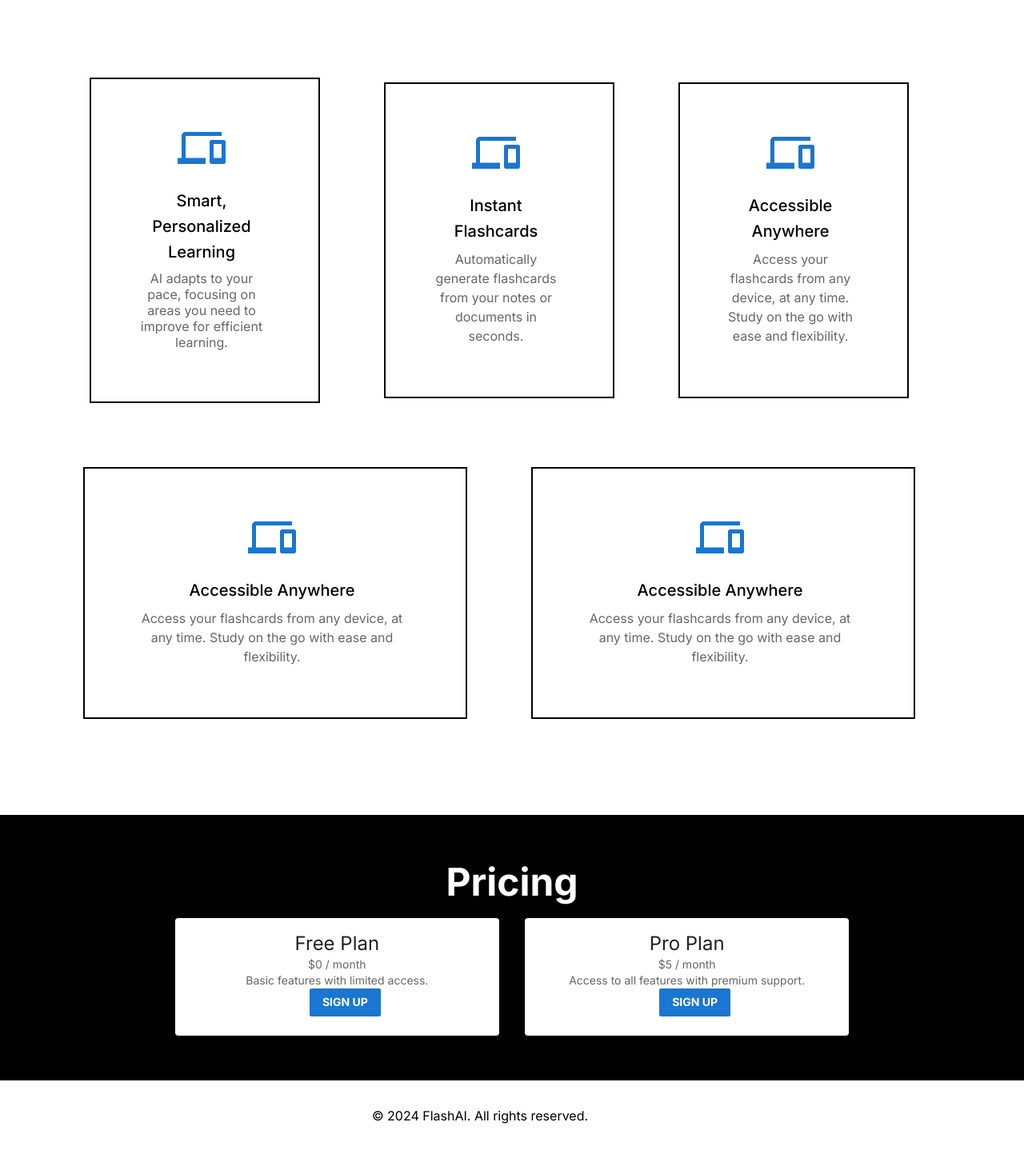
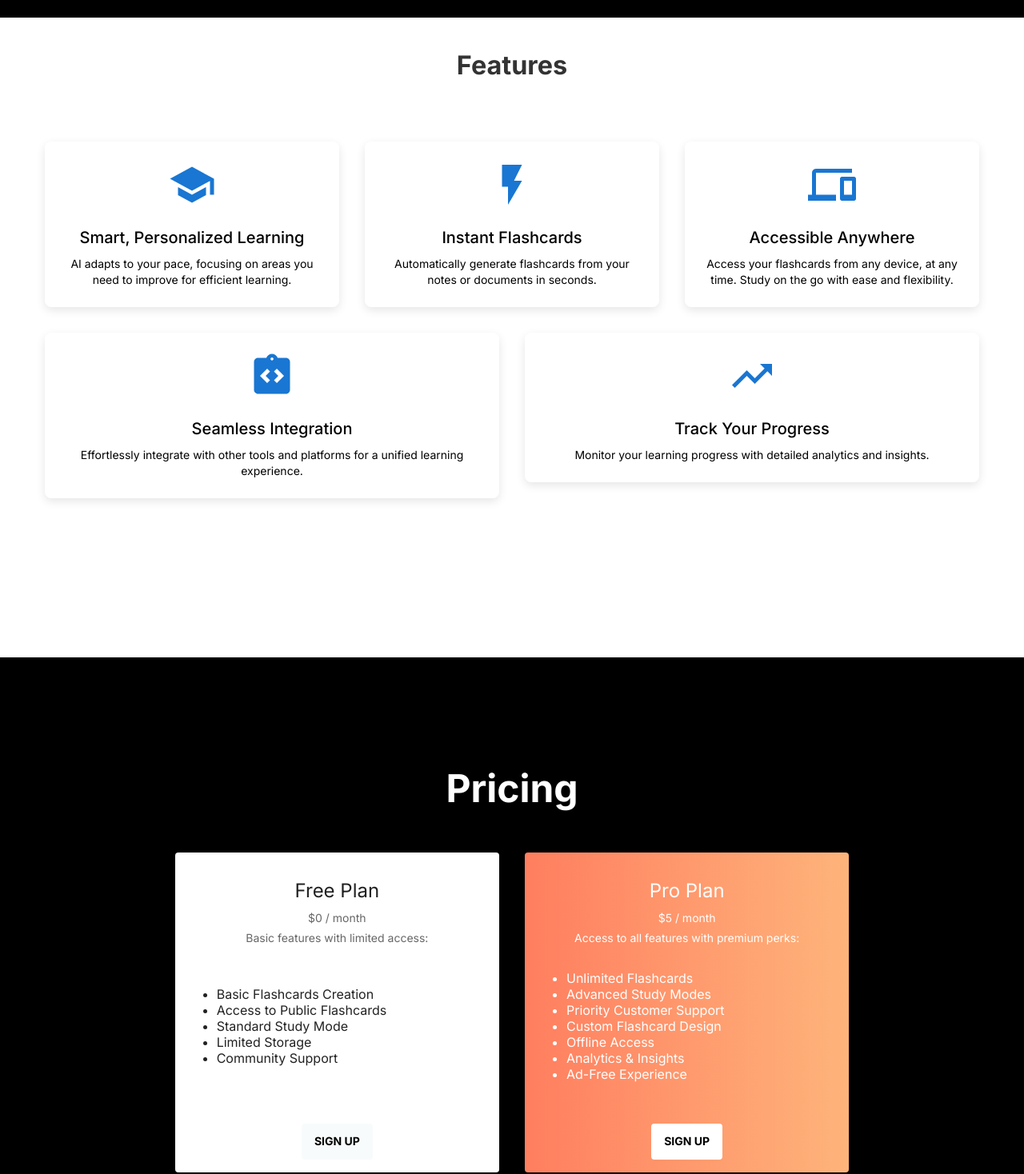
Before and after one commit to manalafzal47/flashcards-ai, a Next.js app: page / in a window 1280 px wide. Shown: the part 778-2246 px from the top of the page at 80% size. Before the commit the page ends 2217 px from the top, so only its background shows below. Built offline with nearby package versions, Linux system fonts and the light colour scheme.

Commit message:
ui change + LOADING SCREEN + expandable sidebar

```diff
--- a/app/components/homepage.js
+++ b/app/components/homepage.js
@@ -1,113 +1,250 @@
-import { Box, Typography, Button, Grid, Card, CardContent, CardActions } from "@mui/material";
-import DevicesIcon from '@mui/icons-material/Devices';
+import {
+  Box,
+  Typography,
+  Button,
+  Grid,
+  Card,
+  CardContent,
+  CardActions,
+} from "@mui/material";
+import DevicesIcon from "@mui/icons-material/Devices";
+import TrendingUpIcon from "@mui/icons-material/TrendingUp";
+import IntegrationInstructionsIcon from "@mui/icons-material/IntegrationInstructions";
+import FlashOnIcon from "@mui/icons-material/FlashOn";
+import SchoolIcon from "@mui/icons-material/School";
+
 import { useRouter } from "next/navigation";
 import { useClerk } from "@clerk/nextjs";
 import React from "react";
-import Navbar from "./nav"
+import Navbar from "./nav";
 
 const Homepage = () => {
-
   const router = useRouter();
 
-    const handleAuthentication = () =>{
-        router.push('/auth');
+  const handleAuthentication = () => {
+    router.push("/auth");
   };
 
   return (
     <>
-      <Navbar/>
+      <Navbar />
       {/* MAIN */}
       <Box
         sx={{
-          backgroundColor: 'black',
-          color: 'white',
-          height: '650px',
-          width: '100wv',
-          display: 'flex',
-          justifyContent: 'center',
-          alignItems: 'center',
-          flexDirection: 'column',
+          backgroundColor: "black",
+          color: "white",
+          height: "100vh",
+          width: "100vw",
+          display: "flex",
+          justifyContent: "center",
+          alignItems: "center",
+          flexDirection: "column",
         }}
       >
         <Typography
           variant="h2"
           sx={{
-            fontWeight: 'bold',
-            textAlign: 'center',
-            marginBottom: '40px',
-            marginTop: '60px'
+            fontWeight: "bold",
+            textAlign: "center",
+            marginBottom: "40px",
+            marginTop: "60px",
           }}
         >
           Be the first to <br /> boost your <br /> memory
         </Typography>
-        <Typography variant="p" width={"550px"} sx={{ textAlign: 'center', marginBottom:"40px"}}>
-          Unlock your full potential with our AI-powered flashcard app.
-          Designed to help you master coding concepts effortlessly,
-          our innovative platform adapts to your learning style,
-          making studying more efficient and effective.
-          Join our waitlist today and be among the first to experience smarter, faster learning.
+        <Typography
+          variant="p"
+          width={"550px"}
+          sx={{ textAlign: "center", marginBottom: "40px" }}
+        >
+          Unlock your full potential with our AI-powered flashcard app. Designed
+          to help you master coding concepts effortlessly, our innovative
+          platform adapts to your learning style, making studying more efficient
+          and effective. Join our waitlist today and be among the first to
+          experience smarter, faster learning.
         </Typography>
-        <Button onClick={handleAuthentication} sx={{borderRadius:"2px", height:"40px"}} variant="contained"> Try it for free</Button>
+        <Button
+          href="/"
+          sx={{
+            borderRadius: "4px",
+            height: "45px",
+            fontWeight: "bold",
+            backgroundColor: "#f8fbfb",
+            color: "black",
+            "&:hover": { backgroundColor: "#e0e0e0" },
+          }}
+          variant="contained"
+        >
+          Try it for free
+        </Button>
       </Box>
 
       {/* Features */}
-      <Box py={1} alignItems={"center"} sx={{padding: 10, display: "flex", flexDirection:"column"}}>
-          <Typography variant="h3" align="center" gutterBottom sx={{ fontWeight: "bold" }}>
+      <Box
+        py={5}
+        sx={{
+          height: "100vh",
+          display: "flex",
+          flexDirection: "column",
+          alignItems: "center",
+          backgroundColor: "#ffffff",
+        }}
+      >
+        <Typography
+          variant="h4"
+          align="center"
+          gutterBottom
+          sx={{ fontWeight: "bold", color: "#333" }}
+        >
           Features
         </Typography>
-          {/* Feature 1 */}
-          <Grid container spacing={4} justifyContent="center" alignItems={"center"} sx={{ mt: 4 }}>
-            <Grid item xs={12} md={3} padding={5} margin={5} border={"solid 2px"}
-              sx={{ '&:hover': {backgroundColor: 'black', boxShadow: '20px 8px 20px rgba(0, 0, 0, 0.1)', transform: 'scale(1.10)', color:'white'}}} >
-              <Box sx={{ textAlign: 'center', p: 3, }}>
-                <DevicesIcon color="primary" sx={{ fontSize: 60, mb: 2 }} />
-                <Typography variant="h6" gutterBottom>Smart, Personalized Learning</Typography>
-                <Typography variant="p" color="textSecondary">
-                  AI adapts to your pace, focusing on areas you need to improve for efficient learning.
+
+        <Grid
+          container
+          spacing={4}
+          justifyContent="center"
+          alignItems="stretch"
+          sx={{ maxWidth: "1200px", mt: 4 }}
+        >
+          <Grid item xs={12} sm={6} md={4}>
+            <Box
+              sx={{
+                padding: 3,
+                borderRadius: 2,
+                backgroundColor: "white",
+                textAlign: "center",
+                boxShadow: "0 4px 12px rgba(0, 0, 0, 0.1)",
+                transition: "transform 0.3s, box-shadow 0.3s",
+                "&:hover": {
+                  transform: "translateY(-8px)",
+                  boxShadow: "0 8px 16px rgba(0, 0, 0, 0.2)",
+                  backgroundColor: "#333",
+                  color: "white",
+                },
+              }}
+            >
+              <SchoolIcon color="primary" sx={{ fontSize: 60, mb: 2 }} />
+              <Typography variant="h6" gutterBottom>
+                Smart, Personalized Learning
+              </Typography>
+              <Typography variant="body2">
+                AI adapts to your pace, focusing on areas you need to improve
+                for efficient learning.
               </Typography>
             </Box>
           </Grid>
-            {/* Feature 2 */}
-            <Grid item xs={12} md={3} padding={5} margin={5} border={"solid 2px"}
-              sx={{ '&:hover': {backgroundColor: 'black', boxShadow: '20px 8px 20px rgba(0, 0, 0, 0.1)', transform: 'scale(1.10)', color:'white'}}} >
-              <Box sx={{ textAlign: 'center', p: 3 }}>
-                <DevicesIcon color="primary" sx={{ fontSize: 60, mb: 2 }} />
-                <Typography variant="h6" gutterBottom>Instant Flashcards</Typography>
-                <Typography color="textSecondary">
-                  Automatically generate flashcards from your notes or documents in seconds.
+
+          <Grid item xs={12} sm={6} md={4}>
+            <Box
+              sx={{
+                padding: 3,
+                borderRadius: 2,
+                backgroundColor: "white",
+                textAlign: "center",
+                boxShadow: "0 4px 12px rgba(0, 0, 0, 0.1)",
+                transition: "transform 0.3s, box-shadow 0.3s",
+                "&:hover": {
+                  transform: "translateY(-8px)",
+                  boxShadow: "0 8px 16px rgba(0, 0, 0, 0.2)",
+                  backgroundColor: "#333",
+                  color: "white",
+                },
+              }}
+            >
+              <FlashOnIcon color="primary" sx={{ fontSize: 60, mb: 2 }} />
+              <Typography variant="h6" gutterBottom>
+                Instant Flashcards
+              </Typography>
+              <Typography variant="body2">
+                Automatically generate flashcards from your notes or documents
+                in seconds.
               </Typography>
             </Box>
           </Grid>
-            {/* Feature 3 */}
-            <Grid item xs={12} md={3} padding={5} margin={5} border={"solid 2px"}
-              sx={{ '&:hover': {backgroundColor: 'black', boxShadow: '20px 8px 20px rgba(0, 0, 0, 0.1)', transform: 'scale(1.10)', color:'white',}}} >
-              <Box sx={{ textAlign: 'center', p: 3 }}>
+
+          <Grid item xs={12} sm={6} md={4}>
+            <Box
+              sx={{
+                padding: 3,
+                borderRadius: 2,
+                backgroundColor: "white",
+                textAlign: "center",
+                boxShadow: "0 4px 12px rgba(0, 0, 0, 0.1)",
+                transition: "transform 0.3s, box-shadow 0.3s",
+                "&:hover": {
+                  transform: "translateY(-8px)",
+                  boxShadow: "0 8px 16px rgba(0, 0, 0, 0.2)",
+                  backgroundColor: "#333",
+                  color: "white",
+                },
+              }}
+            >
               <DevicesIcon color="primary" sx={{ fontSize: 60, mb: 2 }} />
-                <Typography variant="h6" gutterBottom>Accessible Anywhere</Typography>
-                <Typography color="textSecondary">
-                  Access your flashcards from any device, at any time. Study on the go with ease and flexibility.
+              <Typography variant="h6" gutterBottom>
+                Accessible Anywhere
+              </Typography>
+              <Typography variant="body2">
+                Access your flashcards from any device, at any time. Study on
+                the go with ease and flexibility.
               </Typography>
             </Box>
           </Grid>
-            {/* Feature 4 */}
-            <Grid item xs={12} md={5} padding={5} margin={5} border={"solid 2px"}
-              sx={{ '&:hover': {backgroundColor: 'black', boxShadow: '20px 8px 20px rgba(0, 0, 0, 0.1)', transform: 'scale(1.10)', color:'white'}}} >
-              <Box sx={{ textAlign: 'center', p: 3 }}>
-                <DevicesIcon color="primary" sx={{ fontSize: 60, mb: 2 }} />
-                <Typography variant="h6" gutterBottom>Accessible Anywhere</Typography>
-                <Typography color="textSecondary">
-                  Access your flashcards from any device, at any time. Study on the go with ease and flexibility.
+
+          <Grid item xs={12} md={6}>
+            <Box
+              sx={{
+                padding: 3,
+                borderRadius: 2,
+                backgroundColor: "white",
+                textAlign: "center",
+                boxShadow: "0 4px 12px rgba(0, 0, 0, 0.1)",
+                transition: "transform 0.3s, box-shadow 0.3s",
+                "&:hover": {
+                  transform: "translateY(-8px)",
+                  boxShadow: "0 8px 16px rgba(0, 0, 0, 0.2)",
+                  backgroundColor: "#333",
+                  color: "white",
+                },
+              }}
+            >
+              <IntegrationInstructionsIcon
+                color="primary"
+                sx={{ fontSize: 60, mb: 2 }}
+              />
+              <Typography variant="h6" gutterBottom>
+                Seamless Integration
+              </Typography>
+              <Typography variant="body2">
+                Effortlessly integrate with other tools and platforms for a
+                unified learning experience.
               </Typography>
             </Box>
           </Grid>
-            {/* Feature 5 */}
-            <Grid item xs={12} md={5} padding={5} margin={5} border={"solid 2px"}
-              sx={{ '&:hover': {backgroundColor: 'black', boxShadow: '20px 8px 20px rgba(0, 0, 0, 0.1)', transform: 'scale(1.10)', color:'white'}}} >
-              <Box sx={{ textAlign: 'center', p: 3 }}>
-                <DevicesIcon color="primary" sx={{ fontSize: 60, mb: 2 }} />
-                <Typography variant="h6" gutterBottom>Accessible Anywhere</Typography>
-                <Typography color="textSecondary">
-                  Access your flashcards from any device, at any time. Study on the go with ease and flexibility.
+
+          <Grid item xs={12} md={6}>
+            <Box
+              sx={{
+                padding: 3,
+                borderRadius: 2,
+                backgroundColor: "white",
+                textAlign: "center",
+                boxShadow: "0 4px 12px rgba(0, 0, 0, 0.1)",
+                transition: "transform 0.3s, box-shadow 0.3s",
+                "&:hover": {
+                  transform: "translateY(-8px)",
+                  boxShadow: "0 8px 16px rgba(0, 0, 0, 0.2)",
+                  backgroundColor: "#333",
+                  color: "white",
+                },
+              }}
+            >
+              <TrendingUpIcon color="primary" sx={{ fontSize: 60, mb: 2 }} />
+              <Typography variant="h6" gutterBottom>
+                Track Your Progress
+              </Typography>
+              <Typography variant="body2">
+                Monitor your learning progress with detailed analytics and
+                insights.
               </Typography>
             </Box>
           </Grid>
@@ -115,59 +252,148 @@ const Homepage = () => {
       </Box>
 
       {/* Pricing */}
-      <Box sx={{ py: 7, textAlign: "center", backgroundColor:"black", color:"white"}}>
-          <Typography variant="h3" align="center" gutterBottom sx={{ fontWeight: "bold" }}>
+      <Box
+        sx={{
+          height: "100vh",
+          py: 7,
+          alignItem: "center",
+          textAlign: "center",
+          backgroundColor: "black",
+          color: "white",
+        }}
+      >
+        <Typography
+          marginTop="10vh"
+          variant="h3"
+          align="center"
+          gutterBottom
+          sx={{ fontWeight: "bold" }}
+        >
           Pricing
         </Typography>
-          <Grid container spacing={4} justifyContent="center">
+        <Grid
+          container
+          spacing={4}
+          marginTop="20px"
+          justifyContent="center"
+          alignItems="stretch"
+        >
           {/* Free Plan */}
           <Grid item xs={12} sm={6} md={4}>
-              <Card>
-                <CardContent>
-                  <Typography variant="h5" component="div">
+            <Card
+              sx={{
+                minHeight: "400px",
+                display: "flex",
+                flexDirection: "column",
+                justifyContent: "space-between",
+                padding: 2,
+              }}
+            >
+              <CardContent sx={{ flexGrow: 1, textAlign: "center" }}>
+                <Typography variant="h5" component="div" gutterBottom>
                   Free Plan
                 </Typography>
-                  <Typography variant="body2" color="text.secondary">
+                <Typography variant="body2" color="text.secondary" gutterBottom>
                   $0 / month
                 </Typography>
                 <Typography variant="body2" color="text.secondary">
-                    Basic features with limited access.
+                  Basic features with limited access:
                 </Typography>
-                  <Button href="/" fontWeight={"bold"} sx={{marginLeft: "20px", borderRadius:"2px", height:"35px", fontWeight:"bold",
-                    // backgroundColor:"#f8fbfb", color:"black"
+                <ul
+                  style={{
+                    marginTop: "50px",
+                    textAlign: "left",
+                    paddingLeft: "20px",
+                  }}
+                >
+                  <li>Basic Flashcards Creation</li>
+                  <li>Access to Public Flashcards</li>
+                  <li>Standard Study Mode</li>
+                  <li>Limited Storage</li>
+                  <li>Community Support</li>
+                </ul>
+              </CardContent>
+              <Box sx={{ textAlign: "center", mt: 2 }}>
+                <Button
+                  href="/"
+                  sx={{
+                    borderRadius: "4px",
+                    height: "45px",
+                    fontWeight: "bold",
+                    backgroundColor: "#f8fbfb",
+                    color: "black",
+                    "&:hover": { backgroundColor: "#e0e0e0" },
                   }}
                   variant="contained"
-                  > Sign Up </Button>
-                </CardContent>
+                >
+                  Sign Up
+                </Button>
+              </Box>
             </Card>
           </Grid>
           {/* Pro Plan */}
           <Grid item xs={12} sm={6} md={4}>
-              <Card>
-                <CardContent>
-                  <Typography variant="h5" component="div">
+            <Card
+              sx={{
+                minHeight: "400px",
+                display: "flex",
+                flexDirection: "column",
+                justifyContent: "space-between",
+                padding: 2,
+                background: "linear-gradient(to right, #ff7e5f, #feb47b)", // Gradient effect
+                color: "white",
+              }}
+            >
+              <CardContent sx={{ flexGrow: 1, textAlign: "center" }}>
+                <Typography variant="h5" component="div" gutterBottom>
                   Pro Plan
                 </Typography>
-                  <Typography variant="body2" color="text.secondary">
+                <Typography variant="body2" gutterBottom>
                   $5 / month
                 </Typography>
-                  <Typography variant="body2" color="text.secondary">
-                    Access to all features with premium support.
+                <Typography variant="body2">
+                  Access to all features with premium perks:
                 </Typography>
-                  <Button href="/" fontWeight={"bold"} sx={{marginLeft: "20px", borderRadius:"2px", height:"35px", fontWeight:"bold",
-                    // backgroundColor:"#f8fbfb", color:"black"
+                <ul
+                  style={{
+                    marginTop: "30px",
+                    textAlign: "left",
+                    paddingLeft: "20px",
+                  }}
+                >
+                  <li>Unlimited Flashcards</li>
+                  <li>Advanced Study Modes</li>
+                  <li>Priority Customer Support</li>
+                  <li>Custom Flashcard Design</li>
+                  <li>Offline Access</li>
+                  <li>Analytics & Insights</li>
+                  <li>Ad-Free Experience</li>
+                </ul>
+              </CardContent>
+              <Box sx={{ textAlign: "center", mt: 2 }}>
+                <Button
+                  href="/"
+                  sx={{
+                    borderRadius: "4px",
+                    height: "45px",
+                    fontWeight: "bold",
+                    backgroundColor: "white",
+                    color: "black",
+                    "&:hover": { backgroundColor: "#e0e0e0" },
                   }}
                   variant="contained"
-                  > Sign Up </Button>
-                </CardContent>
+                >
+                  Sign Up
+                </Button>
+              </Box>
             </Card>
           </Grid>
         </Grid>
       </Box>
 
-        <Box sx={{ py: 4}}>
+      <Box sx={{ py: 4 }}>
         <Box maxWidth="lg">
-          <Typography variant="body1" color="black" align="center">
+          <Typography variant="body1" color="black" textAlign="center">
             © {new Date().getFullYear()} FlashAI. All rights reserved.
           </Typography>
         </Box>
--- a/app/layout.js
+++ b/app/layout.js
@@ -9,8 +9,6 @@ const inter = Inter({ subsets: ["latin"] });
 export const metadata = {
   title: "Note AI",
   description: "customized flashcards using AI for instant revisions",
-  title: "Create Next App",
-  description: "Generated by create next app",
 }
 
 export default function RootLayout({ children }) {
```
Also changed, not shown: app/generate/page.js (+201 -122 lines), 2 other files (tests, documents, lock files or other folders). Lines whose indentation alone changed are shown as unchanged.
